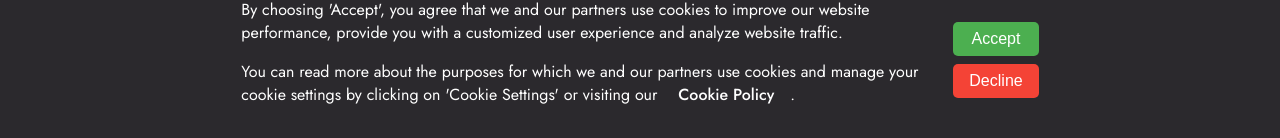
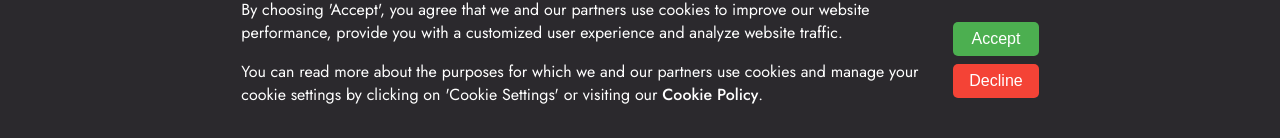
Before and after one commit to HoniNanoq2025/recall-the-midwife-unofficial-podcast, a React (Vite) app: page /cookie-policy in a window 1280 px wide. Shown: the part 662-800 px from the top of the page. Built offline with nearby package versions, Linux system fonts and the light colour scheme.

Commit message:
update with link to CookiePolicy

```diff
--- a/src/components/CookieBanner/CookieBanner.jsx
+++ b/src/components/CookieBanner/CookieBanner.jsx
@@ -37,7 +37,7 @@ const CookieBanner = () => {
         <p className={styles.message}>
           You can read more about the purposes for which we and our partners use
           cookies and manage your cookie settings by clicking on 'Cookie
-          Settings' or visiting our <Link to="/cookie-policy" className={styles.link}>Cookie Policy</Link>.
+          Settings' or visiting our <Link to="/cookie-policy" className={styles.link} aria-label="Link to Cookie Policy page">Cookie Policy</Link>.
         </p>
       </div>
       <div className={styles.buttons}>
--- a/src/components/CookieBanner/CookieBanner.module.css
+++ b/src/components/CookieBanner/CookieBanner.module.css
@@ -25,6 +25,10 @@
   padding-right: 3rem;
   padding-bottom: 1rem;
   font-size: 16px;
+}
+
+.message > a{
+  margin: 0;
 }
 
 .accept {
```
